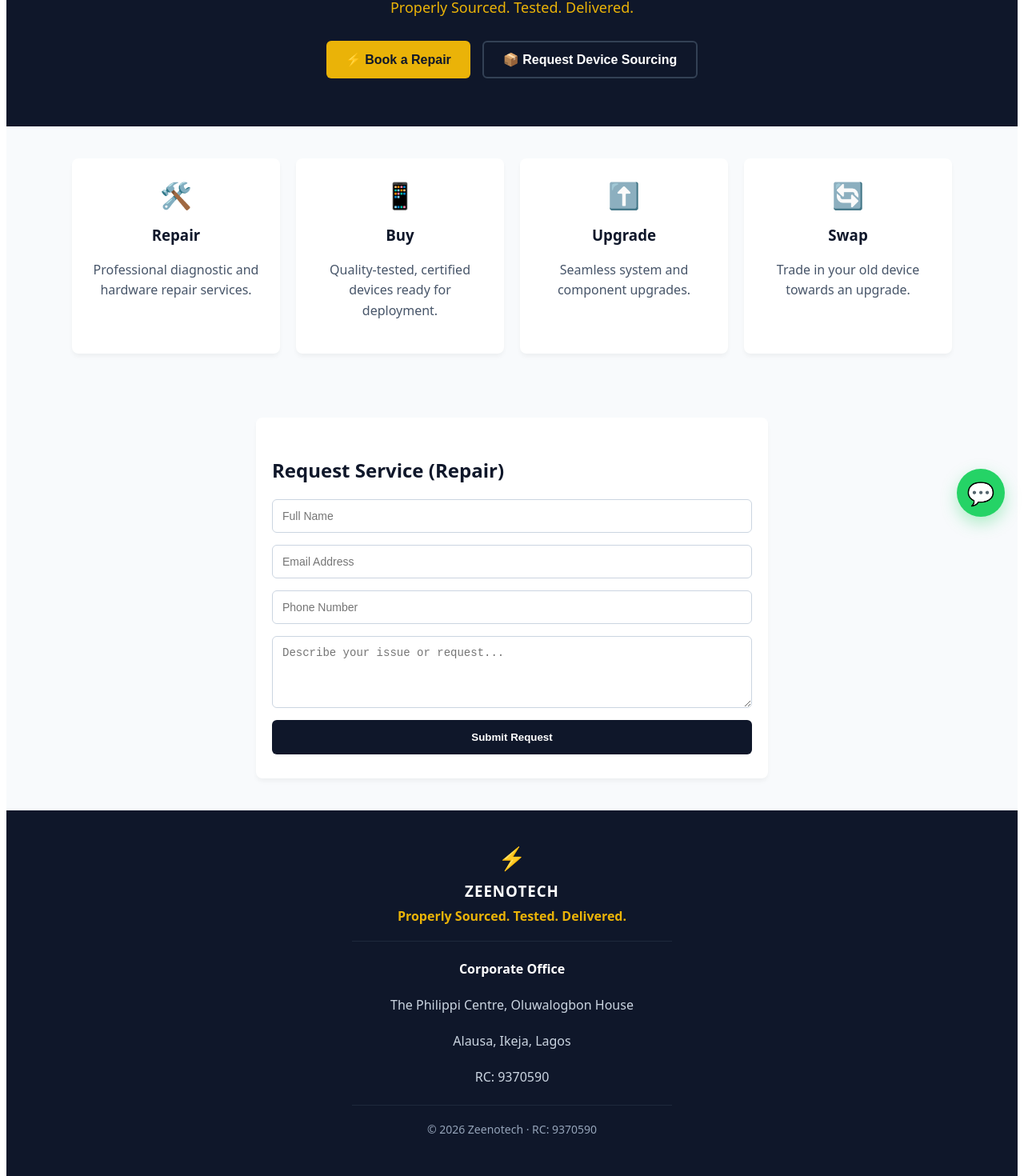
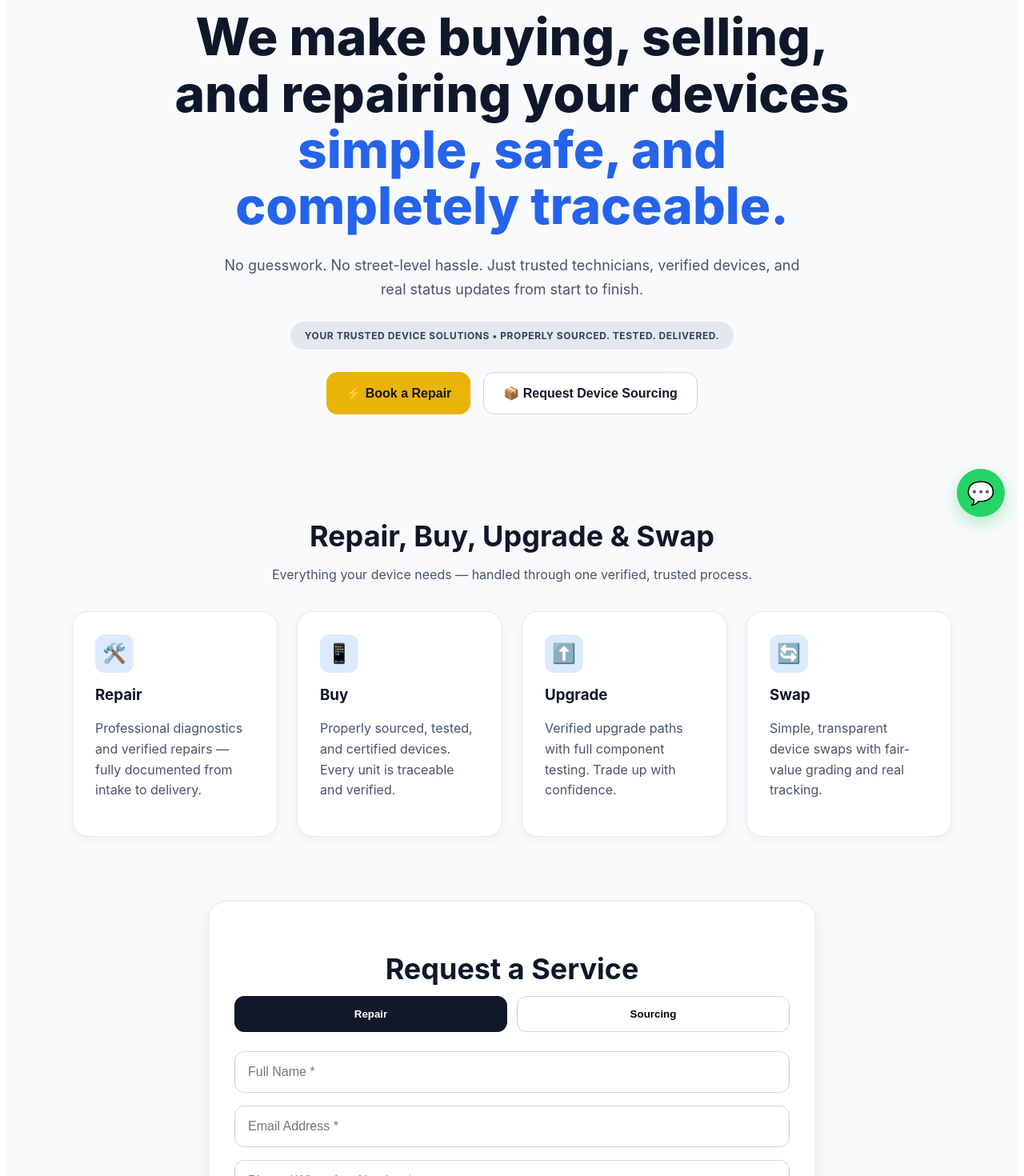
Before and after one commit to layweegram/zeenotech-site, a React (Vite) app: page / in a window 1280 px wide. Shown: the part 130-1600 px from the top of the page at 80% size. Built offline with nearby package versions, Linux system fonts and the light colour scheme.

Commit message:
Refactor App component for form handling and layout
Refactored App component to manage form data and service selection. Updated styles and structure for improved layout and functionality.

```diff
--- a/src/App.jsx
+++ b/src/App.jsx
@@ -2,74 +2,209 @@
 
 export default function App() {
   const [service, setService] = useState('Repair');
+  const formRef = useRef(null);
 
-  const formRef = useRef(null);
+  const [formData, setFormData] = useState({
+    fullName: '',
+    email: '',
+    phone: '',
+    details: '',
+  });
+
+  const handleChange = (e) => {
+    setFormData({
+      ...formData,
+      [e.target.name]: e.target.value,
+    });
+  };
+
+  const handleSubmit = (e) => {
+    e.preventDefault();
+
+    console.log({
+      service,
+      ...formData,
+    });
+
+    alert('Request submitted successfully!');
+  };
+
   const scrollToForm = (type) => {
     setService(type);
     setTimeout(() => {
-      formRef.current?.scrollIntoView({ behavior: 'smooth', block: 'start' });
+      formRef.current?.scrollIntoView({
+        behavior: 'smooth',
+        block: 'start',
+      });
     }, 50);
   };
 
   return (
-    <div style={styles.container}>
-      {/* Header / Hero Section */}
-      <header style={styles.header}>
-        <h1 style={styles.title}>ZEENOTECH</h1>
-        <p style={styles.subtitle}>Properly Sourced. Tested. Delivered.</p>
-        <div style={styles.heroBtnGroup}>
-          <button style={styles.primaryBtn} onClick={() => scrollToForm('Repair')}>
+    <div style={styles.page}>
+      {/* HERO */}
+      <section style={styles.hero}>
+        <h1 style={styles.heroTitle}>
+          We make buying, selling, and repairing your devices
+          <span style={styles.blue}> simple, safe, and completely traceable.</span>
+        </h1>
+
+        <p style={styles.heroText}>
+          No guesswork. No street-level hassle. Just trusted technicians,
+          verified devices, and real status updates from start to finish.
+        </p>
+
+        <div style={styles.badge}>
+          YOUR TRUSTED DEVICE SOLUTIONS • PROPERLY SOURCED. TESTED. DELIVERED.
+        </div>
+
+        <div style={styles.ctaRow}>
+          <button
+            style={styles.primaryBtn}
+            onClick={() => scrollToForm('Repair')}
+          >
             ⚡ Book a Repair
           </button>
-          <button style={styles.secondaryBtn} onClick={() => scrollToForm('Sourcing')}>
+
+          <button
+            style={styles.secondaryBtn}
+            onClick={() => scrollToForm('Sourcing')}
+          >
             📦 Request Device Sourcing
           </button>
         </div>
-      </header>
-
-      {/* Services Section */}
-      <section style={styles.servicesSection}>
-        <ServiceCard title="Repair" text="Professional diagnostic and hardware repair services." />
-        <ServiceCard title="Buy" text="Quality-tested, certified devices ready for deployment." />
-        <ServiceCard title="Upgrade" text="Seamless system and component upgrades." />
-        <ServiceCard title="Swap" text="Trade in your old device towards an upgrade." />
       </section>
 
-      {/* Form Section */}
-      <section ref={formRef} style={styles.formSection}>
-        <h2>Request Service ({service})</h2>
-        <form style={styles.form} onSubmit={(e) => e.preventDefault()}>
-          <input type="text" placeholder="Full Name" style={styles.input} required />
-          <input type="email" placeholder="Email Address" style={styles.input} required />
-          <input type="tel" placeholder="Phone Number" style={styles.input} required />
-          <textarea placeholder="Describe your issue or request..." style={styles.textarea} rows={4} required></textarea>
-          <button type="submit" style={styles.submitBtn}>Submit Request</button>
-        </form>
+      {/* SERVICES */}
+      <section style={styles.services}>
+        <h2 style={styles.sectionTitle}>Repair, Buy, Upgrade & Swap</h2>
+        <p style={styles.sectionText}>
+          Everything your device needs — handled through one verified,
+          trusted process.
+        </p>
+
+        <div style={styles.cardGrid}>
+          <ServiceCard
+            title="Repair"
+            icon="🛠️"
+            text="Professional diagnostics and verified repairs — fully documented from intake to delivery."
+          />
+
+          <ServiceCard
+            title="Buy"
+            icon="📱"
+            text="Properly sourced, tested, and certified devices. Every unit is traceable and verified."
+          />
+
+          <ServiceCard
+            title="Upgrade"
+            icon="⬆️"
+            text="Verified upgrade paths with full component testing. Trade up with confidence."
+          />
+
+          <ServiceCard
+            title="Swap"
+            icon="🔄"
+            text="Simple, transparent device swaps with fair-value grading and real tracking."
+          />
+        </div>
       </section>
 
-      {/* Corporate Footer */}
+      {/* FORM */}
+      <section ref={formRef} style={styles.formSection}>
+        <div style={styles.formCard}>
+          <h2 style={styles.sectionTitle}>Request a Service</h2>
+
+          <div style={styles.tabRow}>
+            {['Repair', 'Sourcing'].map((item) => (
+              <button
+                key={item}
+                onClick={() => setService(item)}
+                style={{
+                  ...styles.tabBtn,
+                  ...(service === item ? styles.activeTab : {}),
+                }}
+              >
+                {item}
+              </button>
+            ))}
+          </div>
+
+          <form onSubmit={handleSubmit} style={styles.form}>
+            <input
+              type="text"
+              name="fullName"
+              placeholder="Full Name *"
+              required
+              value={formData.fullName}
+              onChange={handleChange}
+              style={styles.input}
+            />
+
+            <input
+              type="email"
+              name="email"
+              placeholder="Email Address *"
+              required
+              value={formData.email}
+              onChange={handleChange}
+              style={styles.input}
+            />
+
+            <input
+              type="tel"
+              name="phone"
+              placeholder="Phone / WhatsApp Number *"
+              required
+              value={formData.phone}
+              onChange={handleChange}
+              style={styles.input}
+            />
+
+            <textarea
+              name="details"
+              rows={5}
+              placeholder={`Describe your ${service.toLowerCase()} request...`}
+              value={formData.details}
+              onChange={handleChange}
+              style={styles.textarea}
+            />
+
+            <button type="submit" style={styles.submitBtn}>
+              Submit Request
+            </button>
+          </form>
+        </div>
+      </section>
+
+      {/* FOOTER */}
       <footer style={styles.footer}>
         <div style={styles.footerLogo}>⚡</div>
+
         <h3 style={{ margin: 0, letterSpacing: 1 }}>ZEENOTECH</h3>
+
         <p style={{ color: '#EAB308', fontWeight: 700, marginTop: 8 }}>
           Properly Sourced. Tested. Delivered.
         </p>
+
         <div style={styles.footerLine} />
+
         <div style={{ lineHeight: 1.8 }}>
           <p style={{ color: '#FFFFFF', fontWeight: 700 }}>Corporate Office</p>
           <p style={{ color: '#CBD5E1' }}>The Philippi Centre, Oluwalogbon House</p>
           <p style={{ color: '#CBD5E1' }}>Alausa, Ikeja, Lagos</p>
           <p style={{ color: '#CBD5E1' }}>RC: 9370590</p>
         </div>
+
         <div style={styles.footerLine} />
+
         <p style={{ color: '#94A3B8', fontSize: 14 }}>
           © 2026 Zeenotech · RC: 9370590
         </p>
       </footer>
 
-      {/* Floating WhatsApp Button */}
+      {/* WHATSAPP FLOATING BUTTON */}
       <a
-        href="https://wa.me/234XXXXXXXXXX?text=Hello%20Zeenotech,%20I%20need%20help%20with%20my%20device."
+        href="https://wa.me/2348139650067?text=Hello%20Zeenotech,%20I%20need%20help%20with%20my%20device."
         target="_blank"
         rel="noreferrer"
         style={styles.whatsappBtn}
@@ -80,17 +215,10 @@
   );
 }
 
-function ServiceCard({ title, text }) {
-  const icons = {
-    Repair: '🛠️',
-    Buy: '📱',
-    Upgrade: '⬆️',
-    Swap: '🔄',
-  };
-
+function ServiceCard({ title, text, icon }) {
   return (
     <div style={styles.card}>
-      <div style={styles.cardIcon}>{icons[title]}</div>
+      <div style={styles.cardIcon}>{icon}</div>
       <h3 style={{ marginTop: 16 }}>{title}</h3>
       <p style={{ color: '#475569', lineHeight: 1.6 }}>{text}</p>
     </div>
@@ -98,125 +226,218 @@
 }
 
 const styles = {
-  container: {
-    fontFamily: 'system-ui, -apple-system, sans-serif',
+  page: {
+    fontFamily: 'Inter, Arial, sans-serif',
+    background: '#F8FAFC',
     color: '#0F172A',
-    backgroundColor: '#F8FAFC',
-    minHeight: '100vh',
-    position: 'relative',
   },
-  header: {
-    padding: '60px 20px',
+
+  hero: {
+    maxWidth: 900,
+    margin: '0 auto',
+    padding: '80px 20px 60px',
     textAlign: 'center',
-    backgroundColor: '#0F172A',
-    color: '#FFFFFF',
   },
-  title: {
-    fontSize: '36px',
-    margin: 0,
-    letterSpacing: '2px',
+
+  heroTitle: {
+    fontSize: 'clamp(36px, 6vw, 64px)',
+    lineHeight: 1.1,
+    marginBottom: 24,
+    fontWeight: 800,
   },
-  subtitle: {
-    color: '#EAB308',
-    fontSize: '18px',
-    marginTop: '10px',
+
+  blue: {
+    color: '#2563EB',
+    display: 'block',
   },
-  heroBtnGroup: {
-    marginTop: '30px',
+
+  heroText: {
+    maxWidth: 720,
+    margin: '0 auto 24px',
+    color: '#475569',
+    fontSize: 18,
+    lineHeight: 1.7,
+  },
+
+  badge: {
+    display: 'inline-block',
+    padding: '10px 18px',
+    borderRadius: 999,
+    background: '#E2E8F0',
+    color: '#334155',
+    fontSize: 12,
+    fontWeight: 700,
+    letterSpacing: 0.6,
+    marginBottom: 28,
+  },
+
+  ctaRow: {
     display: 'flex',
-    gap: '15px',
+    gap: 16,
     justifyContent: 'center',
     flexWrap: 'wrap',
   },
+
   primaryBtn: {
-    backgroundColor: '#EAB308',
-    color: '#0F172A',
+    background: '#EAB308',
+    color: '#111827',
     border: 'none',
-    padding: '12px 24px',
-    borderRadius: '6px',
-    fontWeight: 'bold',
+    padding: '16px 24px',
+    borderRadius: 14,
+    fontWeight: 700,
     cursor: 'pointer',
-    fontSize: '16px',
+    fontSize: 16,
   },
+
   secondaryBtn: {
-    backgroundColor: 'transparent',
+    background: '#FFFFFF',
+    color: '#111827',
+    border: '1px solid #CBD5E1',
+    padding: '16px 24px',
+    borderRadius: 14,
+    fontWeight: 700,
+    cursor: 'pointer',
+    fontSize: 16,
+  },
+
+  services: {
+    maxWidth: 1100,
+    margin: '0 auto',
+    padding: '40px 20px 60px',
+  },
+
+  sectionTitle: {
+    textAlign: 'center',
+    fontSize: 36,
+    marginBottom: 12,
+  },
+
+  sectionText: {
+    textAlign: 'center',
+    color: '#475569',
+    marginBottom: 36,
+    fontSize: 16,
+  },
+
+  cardGrid: {
+    display: 'grid',
+    gridTemplateColumns: 'repeat(auto-fit, minmax(240px, 1fr))',
+    gap: 24,
+  },
+
+  card: {
+    background: '#FFFFFF',
+    border: '1px solid #E2E8F0',
+    borderRadius: 20,
+    padding: 28,
+    boxShadow: '0 4px 12px rgba(15,23,42,0.04)',
+  },
+
+  cardIcon: {
+    width: 48,
+    height: 48,
+    borderRadius: 12,
+    background: '#DBEAFE',
+    display: 'flex',
+    alignItems: 'center',
+    justifyContent: 'center',
+    fontSize: 24,
+  },
+
+  formSection: {
+    maxWidth: 760,
+    margin: '0 auto',
+    padding: '20px 20px 80px',
+  },
+
+  formCard: {
+    background: '#FFFFFF',
+    border: '1px solid #E2E8F0',
+    borderRadius: 24,
+    padding: 32,
+    boxShadow: '0 8px 24px rgba(15,23,42,0.06)',
+  },
+
+  tabRow: {
+    display: 'flex',
+    gap: 12,
+    marginBottom: 24,
+  },
+
+  tabBtn: {
+    flex: 1,
+    padding: 14,
+    borderRadius: 12,
+    border: '1px solid #CBD5E1',
+    background: '#FFFFFF',
+    cursor: 'pointer',
+    fontWeight: 700,
+  },
+
+  activeTab: {
+    background: '#111827',
     color: '#FFFFFF',
-    border: '2px solid #334155',
-    padding: '12px 24px',
-    borderRadius: '6px',
-    fontWeight: 'bold',
-    cursor: 'pointer',
-    fontSize: '16px',
+    borderColor: '#111827',
   },
-  servicesSection: {
-    display: 'grid',
-    gridTemplateColumns: 'repeat(auto-fit, minmax(220px, 1fr))',
-    gap: '20px',
-    padding: '40px 20px',
-    maxWidth: '1100px',
-    margin: '0 auto',
-  },
-  card: {
-    backgroundColor: '#FFFFFF',
-    padding: '24px',
-    borderRadius: '8px',
-    boxShadow: '0 4px 6px -1px rgba(0, 0, 0, 0.05)',
-    textAlign: 'center',
-  },
-  cardIcon: {
-    fontSize: '32px',
-  },
-  formSection: {
-    maxWidth: '600px',
-    margin: '40px auto',
-    padding: '30px 20px',
-    backgroundColor: '#FFFFFF',
-    borderRadius: '8px',
-    boxShadow: '0 4px 6px -1px rgba(0, 0, 0, 0.05)',
-  },
+
   form: {
     display: 'flex',
     flexDirection: 'column',
-    gap: '15px',
-    marginTop: '20px',
+    gap: 16,
   },
+
   input: {
-    padding: '12px',
-    borderRadius: '6px',
+    padding: 16,
+    borderRadius: 12,
     border: '1px solid #CBD5E1',
-    fontSize: '14px',
+    fontSize: 16,
   },
+
   textarea: {
-    padding: '12px',
-    borderRadius: '6px',
+    padding: 16,
+    borderRadius: 12,
     border: '1px solid #CBD5E1',
-    fontSize: '14px',
+    fontSize: 16,
+    resize: 'vertical',
   },
+
   submitBtn: {
-    backgroundColor: '#0F172A',
+    background: '#EAB308',
+    color: '#111827',
+    border: 'none',
+    padding: 16,
+    borderRadius: 14,
+    fontWeight: 800,
+    cursor: 'pointer',
+    fontSize: 16,
+  },
+
+  footer: {
+    background: '#0B132B',
     color: '#FFFFFF',
-    border: 'none',
-    padding: '14px',
-    borderRadius: '6px',
-    fontWeight: 'bold',
-    cursor: 'pointer',
+    textAlign: 'center',
+    padding: '56px 20px',
   },
-  footer: {
-    backgroundColor: '#0F172A',
-    color: '#FFFFFF',
-    padding: '40px 20px',
-    textAlign: 'center',
+
+  footerLogo: {
+    width: 72,
+    height: 72,
+    borderRadius: '50%',
+    background: '#111827',
+    display: 'flex',
+    alignItems: 'center',
+    justifyContent: 'center',
+    margin: '0 auto 16px',
+    fontSize: 32,
   },
-  footerLogo: {
-    fontSize: '28px',
-    marginBottom: '10px',
+
+  footerLine: {
+    height: 1,
+    background: '#253047',
+    maxWidth: 720,
+    margin: '28px auto',
   },
-  footerLine: {
-    height: '1px',
-    backgroundColor: '#1E293B',
-    margin: '20px auto',
-    maxWidth: '400px',
-  },
+
   whatsappBtn: {
     position: 'fixed',
     bottom: 24,
```
